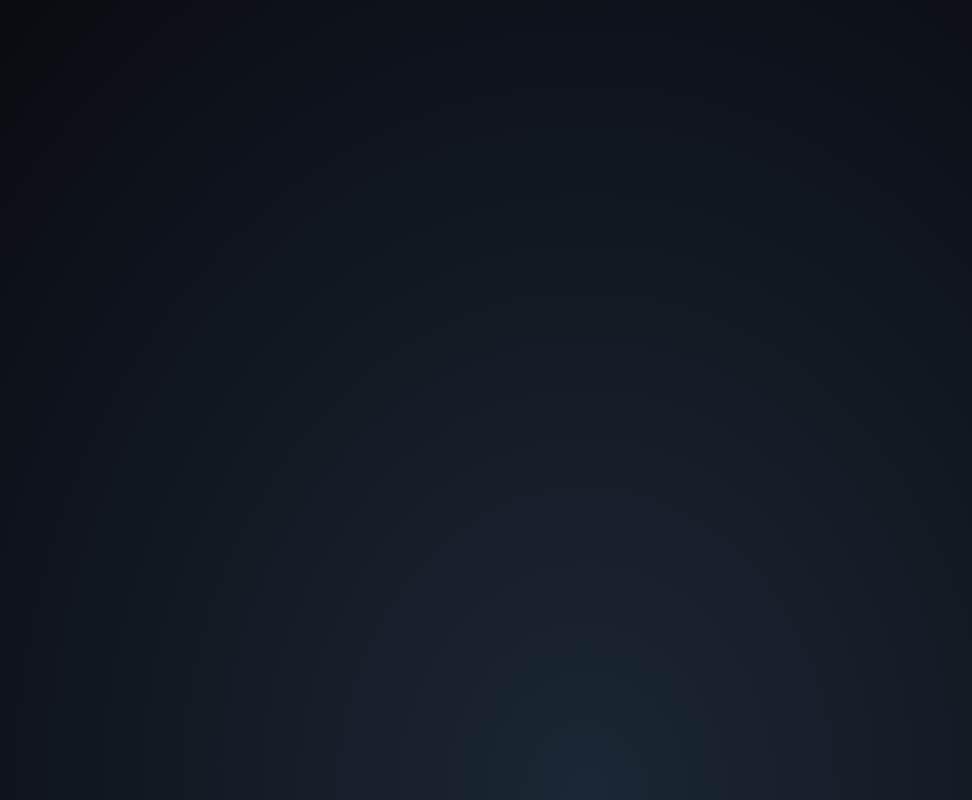
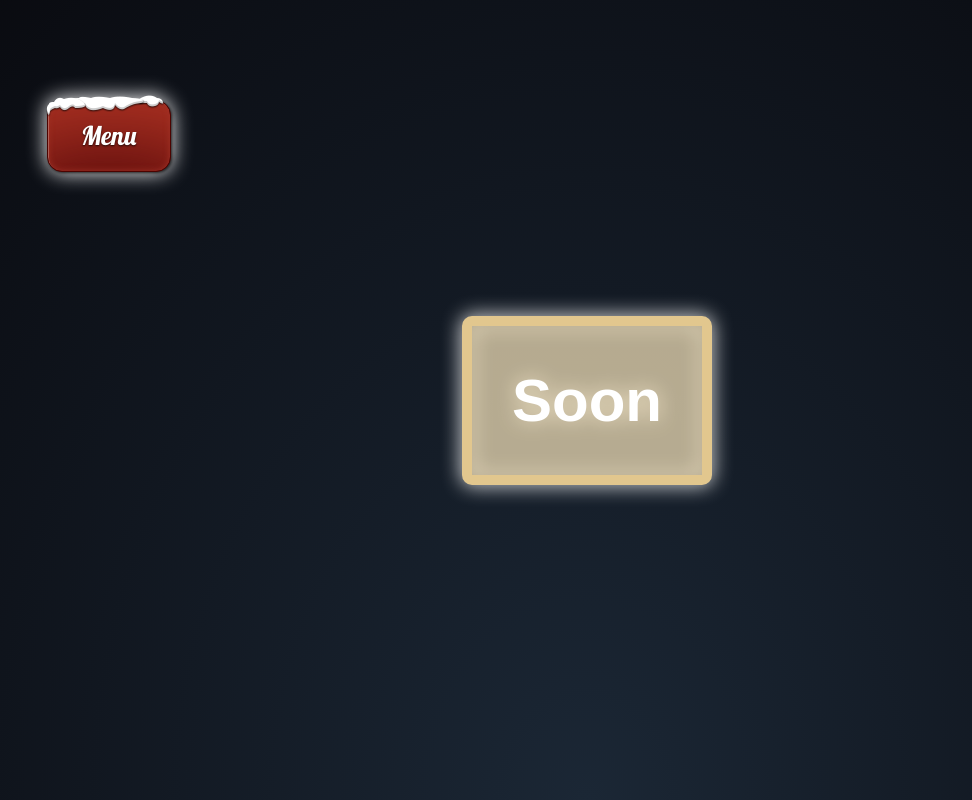
Before and after one commit to dansmht/Try-To-Get, a React (Create React App) app: page /about in a window 1280 px wide. Shown: the whole page, without its empty margins (53-1025 px from the left). Built offline with nearby package versions, Linux system fonts and the light colour scheme.

Commit message:
Added component Soon

```diff
--- a/src/App.js
+++ b/src/App.js
@@ -3,6 +3,7 @@ import './App.css'
 import { Route, Switch } from 'react-router-dom'
 import Game from './components/Game/Game'
 import Menu from './components/Menu/Menu'
+import Soon from './components/Soon/Soon'
 
 const App = () => {
     return (
@@ -11,6 +12,7 @@ const App = () => {
                 <Switch>
                     <Route exact path='/' component={Menu} />
                     <Route path='/game' component={Game} />
+                    <Route component={Soon} />
                 </Switch>
             </div>
         </div>
--- /dev/null
+++ b/src/components/BackToMenu/BackToMenu.css
@@ -0,0 +1,5 @@
+.back-to-menu {
+  position: absolute;
+  top: 100px;
+  left: 100px;
+}
--- /dev/null
+++ b/src/components/BackToMenu/BackToMenu.js
@@ -0,0 +1,7 @@
+import React from 'react'
+import './BackToMenu.css'
+import Button from '../Button/Button'
+
+const BackToMenu = () => <div className="back-to-menu"><Button link title='Menu' path='/' /></div>
+
+export default BackToMenu
--- /dev/null
+++ b/src/components/Soon/Soon.css
@@ -0,0 +1,18 @@
+.wrapper-soon {
+  display: flex;
+  justify-content: center;
+  align-items: center;
+  min-height: 100vh;
+}
+
+.soon {
+  height: 100%;
+  font-size: 60px;
+  color: #ffffff;
+  background: rgba(226, 199, 142, 0.5);;
+  border: 10px solid rgba(226, 199, 142, 1);;
+  border-radius: 10px;
+  padding: 40px;
+  font-weight: bold;
+  cursor: default;
+}
--- /dev/null
+++ b/src/components/Soon/Soon.js
@@ -0,0 +1,14 @@
+import React from 'react'
+import './Soon.css'
+import BackToMenu from '../BackToMenu/BackToMenu'
+
+const Soon = () => {
+    return (
+        <div className='wrapper-soon'>
+            <BackToMenu />
+            <div className='soon'>Soon</div>
+        </div>
+    )
+}
+
+export default Soon
--- a/src/redux/reducers/playgroundManagerReducer.js
+++ b/src/redux/reducers/playgroundManagerReducer.js
@@ -20,7 +20,7 @@ const initialState = {
     cellsPerRow: 5,
     cellsPerCol: 5,
     score: 0,
-    timeLeft: 4,
+    timeLeft: 60,
 }
 
 export const playGroundManagerReducer = (state = initialState, {type}) => {
```
